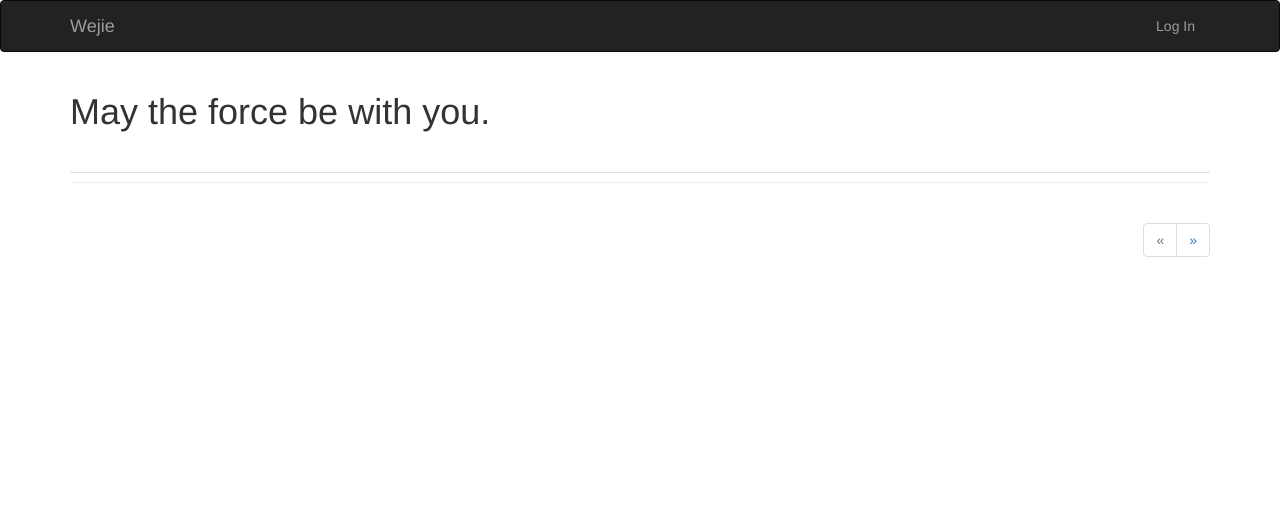
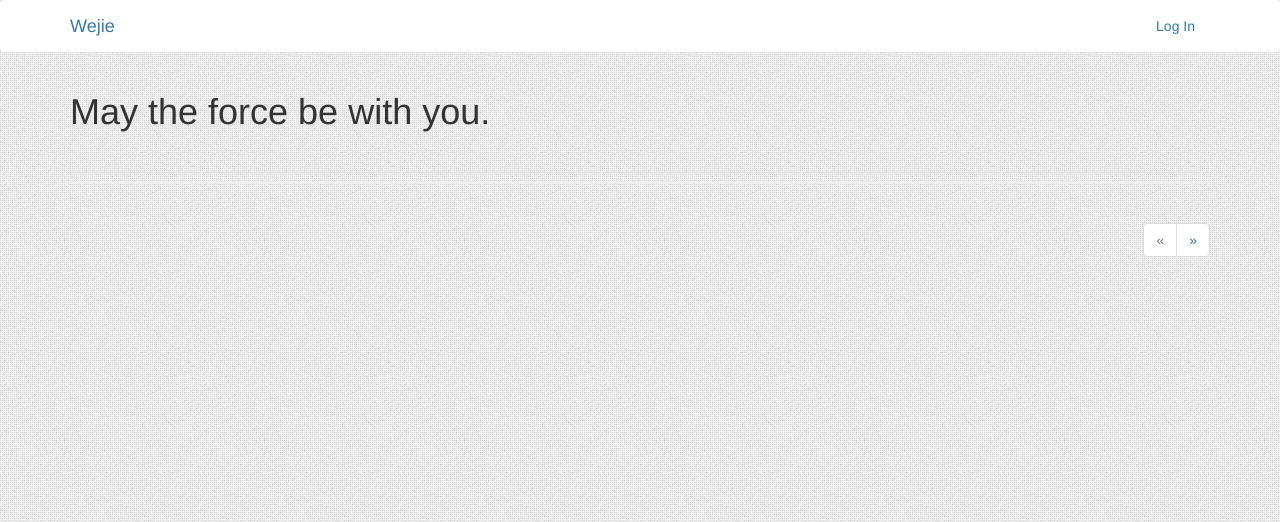
Before and after one commit to WeJie/flask-practice, a Flask app: page / in a window 1280 px wide. Shown: the top 522 px of the page. Run offline with Flask 2, Linux system fonts and the light colour scheme; data that the repository does not hold is empty; some libraries are stand-ins or nearby versions.

Commit message:
code refactor and css adjust

```diff
--- a/app/blog/views.py
+++ b/app/blog/views.py
@@ -222,7 +222,7 @@ def post(post_id):
         error_out=False
     )
     comments = pagination.items
-    return render_template('post.html', posts=[post], form=form,
+    return render_template('post.html', post=post, form=form,
                            comments=comments, pagination=pagination)
 
 
--- a/app/static/styles.css
+++ b/app/static/styles.css
@@ -1,3 +1,9 @@
+/* navigation */
+.navbar {
+    background-color: #ffffff;
+    border-color: #ffffff;
+}
+
 .profile-thumbnail {
     position: absolute;
 }
@@ -106,3 +112,6 @@ div.flask-pagedown-preview h3 {
 .table.followers tr {
     border-bottom: 1px solid #e0e0e0;
 }
+body {
+    background-image: url("./img/squairy_light.png");
+}
--- a/app/templates/_posts.html
+++ b/app/templates/_posts.html
@@ -26,6 +26,6 @@
                 </a>
             </div>
         </div>
-            </li>
+    </li>
     {% endfor %}
 </ul>
--- a/app/templates/base.html
+++ b/app/templates/base.html
@@ -1,5 +1,4 @@
 {% extends "bootstrap/base.html" %}
-
 
 {% block head %}
     {{ super() }}
@@ -9,7 +8,7 @@
 {% endblock %}
 
 {% block navbar %}
-<div class="navbar navbar-inverse" role="navigation">
+    <nav class="navbar" role="navigation">
         <div class="container">
             <div class="navbar-header">
                 <button type="button" class="navbar-toggle" data-toggle="collapse" data-target=".navbar-collapse">
@@ -33,7 +32,7 @@
                 </ul>
             </div>
         </div>
-</div>
+    </nav>
 {% endblock %}
 
 {% block content %}
@@ -46,9 +45,9 @@
         {% endfor %}
 
         <h1> May the force be with you. </h1>
+
         {% block page_content %}
         {% endblock %}
-
     </div>
 {% endblock %}
 
```
Also changed, not shown: app/templates/post.html (+24 -9 lines), app/static/img/squairy_light.png (added). Lines whose indentation alone changed are shown as unchanged.
